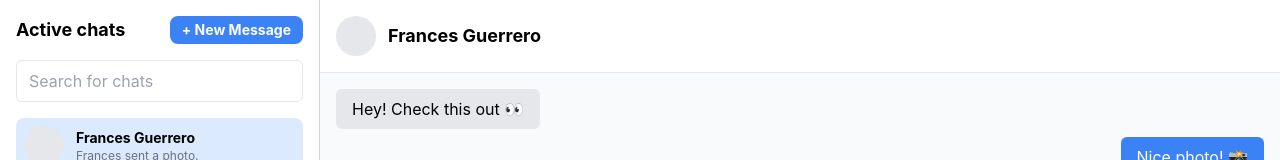
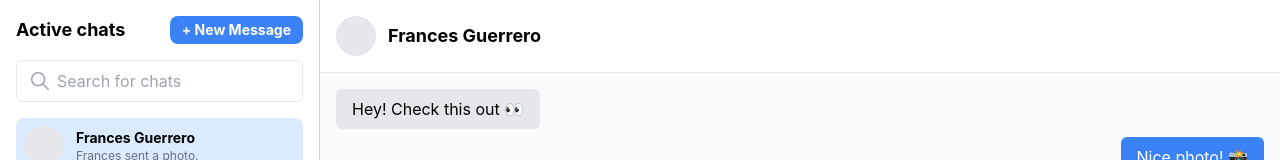
Before and after one commit to MuratOzte/UniSocial, a Next.js app: page /messages in a window 1280 px wide. Shown: the top 160 px of the page. Built offline with nearby package versions, Linux system fonts and the light colour scheme.

Commit message:
messagesearch iconadd

```diff
--- a/src/app/components/messages/Messagebox.jsx
+++ b/src/app/components/messages/Messagebox.jsx
@@ -1,6 +1,8 @@
 import React, { useState } from "react";
+import { IoIosSearch } from "react-icons/io";
 
 function App() {
+  // Sohbet verilerini tanımla
   const initialChats = [
     {
       id: 1,
@@ -24,14 +26,17 @@ function App() {
     },
   ];
 
+  // State tanımlamaları
   const [chats, setChats] = useState(initialChats);
   const [activeChat, setActiveChat] = useState(initialChats[0]);
   const [searchTerm, setSearchTerm] = useState("");
 
+  // Modal state
   const [isModalOpen, setIsModalOpen] = useState(false);
   const [newRecipient, setNewRecipient] = useState("");
   const [newMessage, setNewMessage] = useState("");
 
+  // Yeni sohbet ekleme fonksiyonu
   const handleNewChat = () => {
     if (newRecipient && newMessage) {
       const newChat = {
@@ -39,9 +44,7 @@ function App() {
         name: newRecipient,
         message: newMessage,
         status: "offline",
-        conversation: [
-          { sender: "You", text: newMessage, type: "sent" },
-        ],
+        conversation: [{ sender: "You", text: newMessage, type: "sent" }],
       };
       setChats([...chats, newChat]);
       setIsModalOpen(false);
@@ -50,15 +53,18 @@ function App() {
     }
   };
 
+  // Arama filtresi
   const filteredChats = chats.filter((chat) =>
     chat.name.toLowerCase().includes(searchTerm.toLowerCase())
   );
 
   return (
     <div className="flex h-screen">
+      {/* Sol Menü: Sohbet Listesi */}
       <div className="w-1/4 border-r border-gray-300 bg-white p-4">
+        {/* Yeni Mesaj Butonu */}
         <h2 className="font-bold text-lg mb-4 flex items-center justify-between">
-          Active chats{" "}
+          Active chats
           <button
             onClick={() => setIsModalOpen(true)}
             className="px-3 py-1 bg-blue-500 text-white rounded-lg text-sm"
@@ -66,12 +72,19 @@ function App() {
             + New Message
           </button>
         </h2>
-        <input
-          className="w-full px-3 py-2 mb-4 border rounded-md focus:outline-none"
-          placeholder="Search for chats"
-          value={searchTerm}
-          onChange={(e) => setSearchTerm(e.target.value)}
-        />
+
+        {/* Arama Kutusu */}
+        <div className="relative mb-4">
+          <input
+            className="w-full pl-10 pr-3 py-2 border rounded-md focus:outline-none"
+            placeholder="Search for chats"
+            value={searchTerm}
+            onChange={(e) => setSearchTerm(e.target.value)}
+          />
+          <IoIosSearch className="absolute left-3 top-1/2 transform -translate-y-1/2 text-gray-400 text-2xl" />
+        </div>
+
+        {/* Sohbet Listesi */}
         <ul>
           {filteredChats.map((chat) => (
             <li
@@ -96,9 +109,9 @@ function App() {
         </ul>
       </div>
 
-
+      {/* Sağ Taraf: Aktif Sohbet */}
       <div className="flex-1 flex flex-col bg-gray-50">
-
+        {/* Sohbet Üst Bilgisi */}
         <div className="p-4 border-b bg-white flex items-center">
           <div className="w-10 h-10 bg-gray-200 rounded-full mr-3"></div>
           <div>
@@ -106,6 +119,7 @@ function App() {
           </div>
         </div>
 
+        {/* Sohbet İçeriği */}
         <div className="flex-1 p-4 overflow-y-auto space-y-2">
           {activeChat.conversation.map((msg, index) => (
             <div
@@ -127,6 +141,7 @@ function App() {
           ))}
         </div>
 
+        {/* Mesaj Girişi */}
         <div className="p-4 border-t bg-white flex items-center">
           <input
             type="text"
@@ -139,6 +154,7 @@ function App() {
         </div>
       </div>
 
+      {/* Yeni Mesaj Modal */}
       {isModalOpen && (
         <div className="fixed inset-0 bg-gray-700 bg-opacity-50 flex justify-center items-center">
           <div className="bg-white p-6 rounded-lg shadow-lg w-1/3">
```
